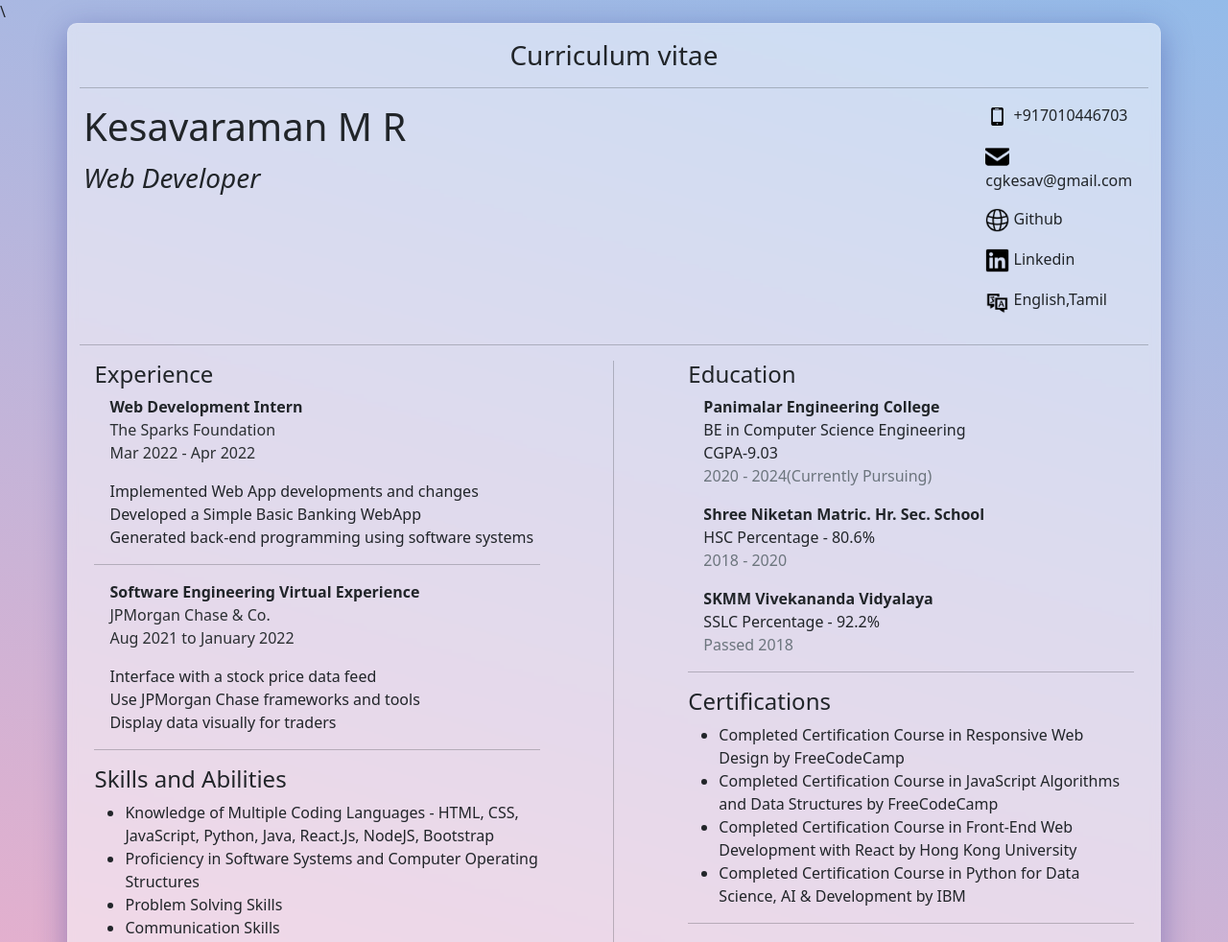
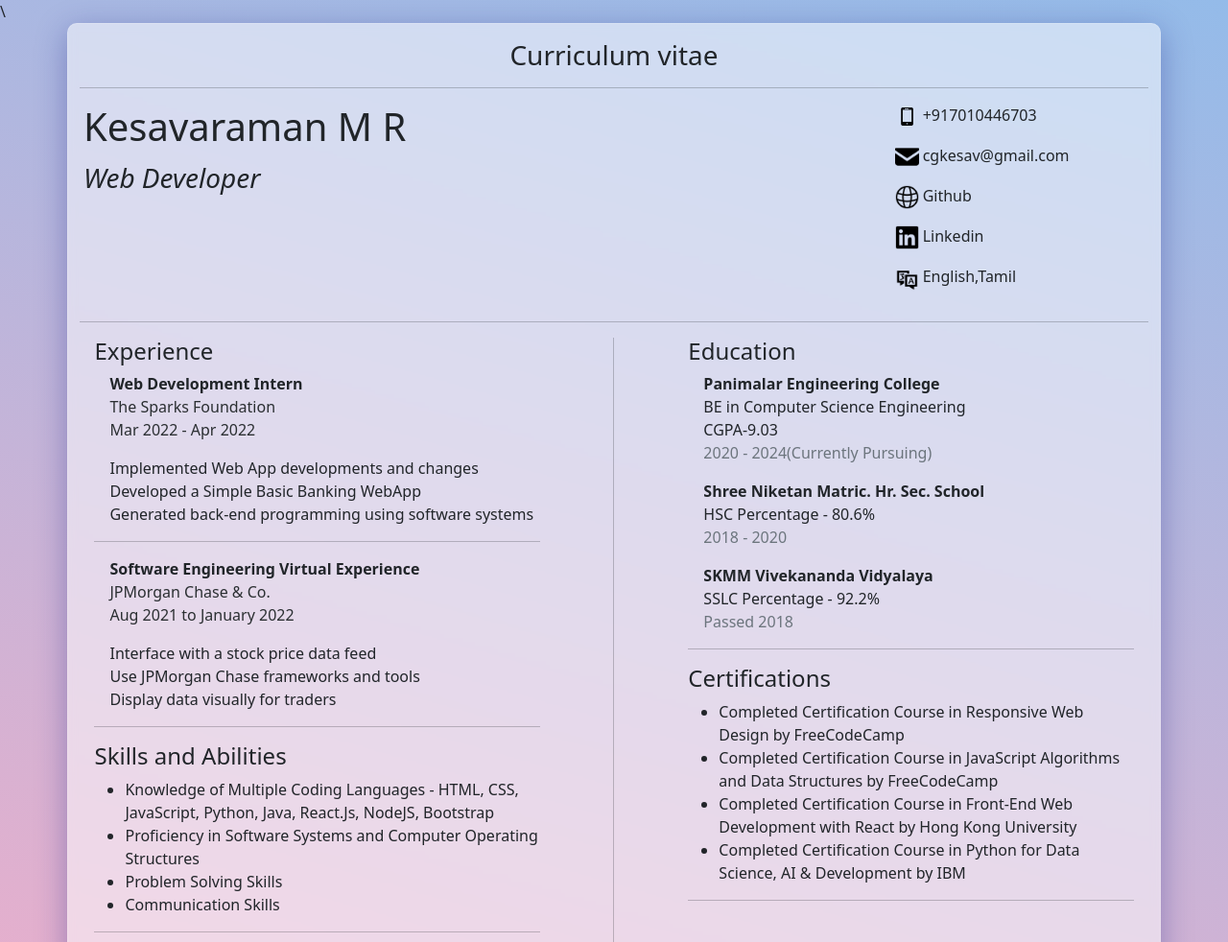
Before and after one commit to Kesav-21/Kesav-CV, a plain HTML site: page index.html in a window 1280 px wide. Shown: the top 982 px of the page at 96% size. Drawn offline with nearby package versions, Linux system fonts and the light colour scheme.

Commit message:
Final Upload

```diff
--- a/index.html
+++ b/index.html
@@ -28,11 +28,11 @@
         <h3 class="text-center mt-3">Curriculum vitae</h3>
         <hr>
         <div class="row ">
-        <div class="ps-3 col-md-10 col-12 text-md-start text-center">
+        <div class="ps-3 col-md-9 col-12 text-md-start text-center">
             <h2 class="fs-1">Kesavaraman M R</h2>
             <i class="fs-3">Web Developer</i>
         </div>
-        <div class="d-flex flex-column col-md-2 col-12 align-items-start  ps-2">
+        <div class="d-flex flex-column col-md-3 col-12 align-items-start  ps-2">
             <p class="me-3">
                 <img src="./src/phone.png" width="25px" height="25px"/>
             <span>+917010446703</span>
```
